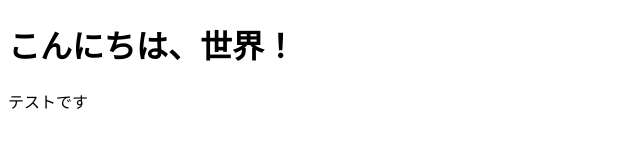
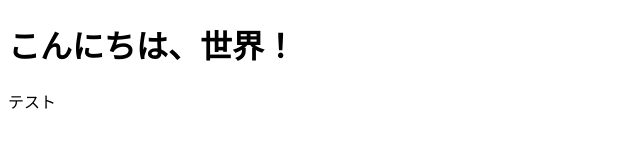
Before and after one commit to ick2421004-code/test1.github.io, a plain HTML site: page index.html in a window 1280 px wide. Shown: the full height of the page, 0-640 px from the left. Drawn offline with Linux system fonts and the light colour scheme.

Commit message:
Update index.html

```diff
--- a/index.html
+++ b/index.html
@@ -8,7 +8,7 @@
 <body>
 
     <h1>こんにちは、世界！</h1>
-    <p>テストです</p>
+    <p>テスト</p>
 
 </body>
 </html>
```
